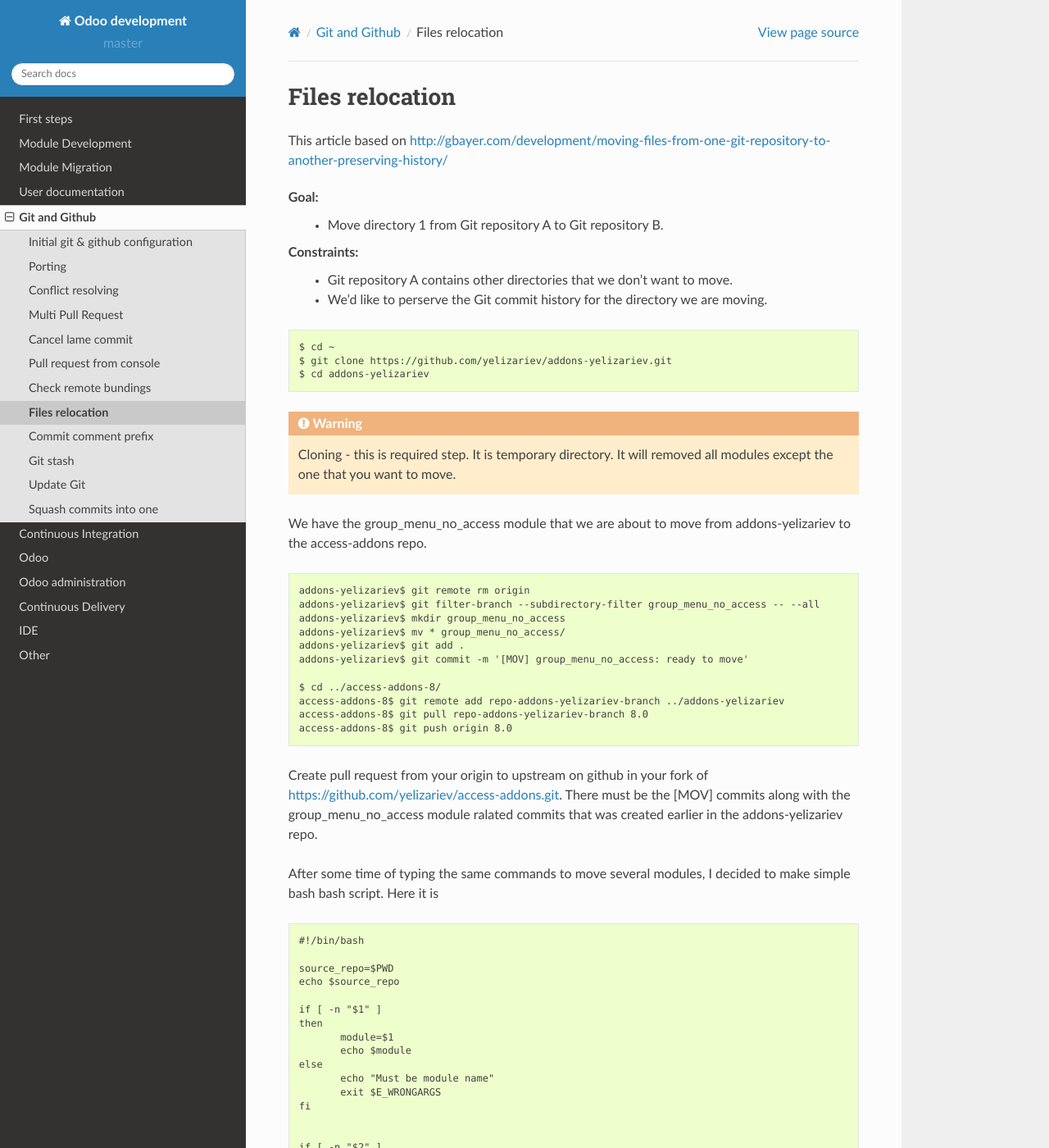
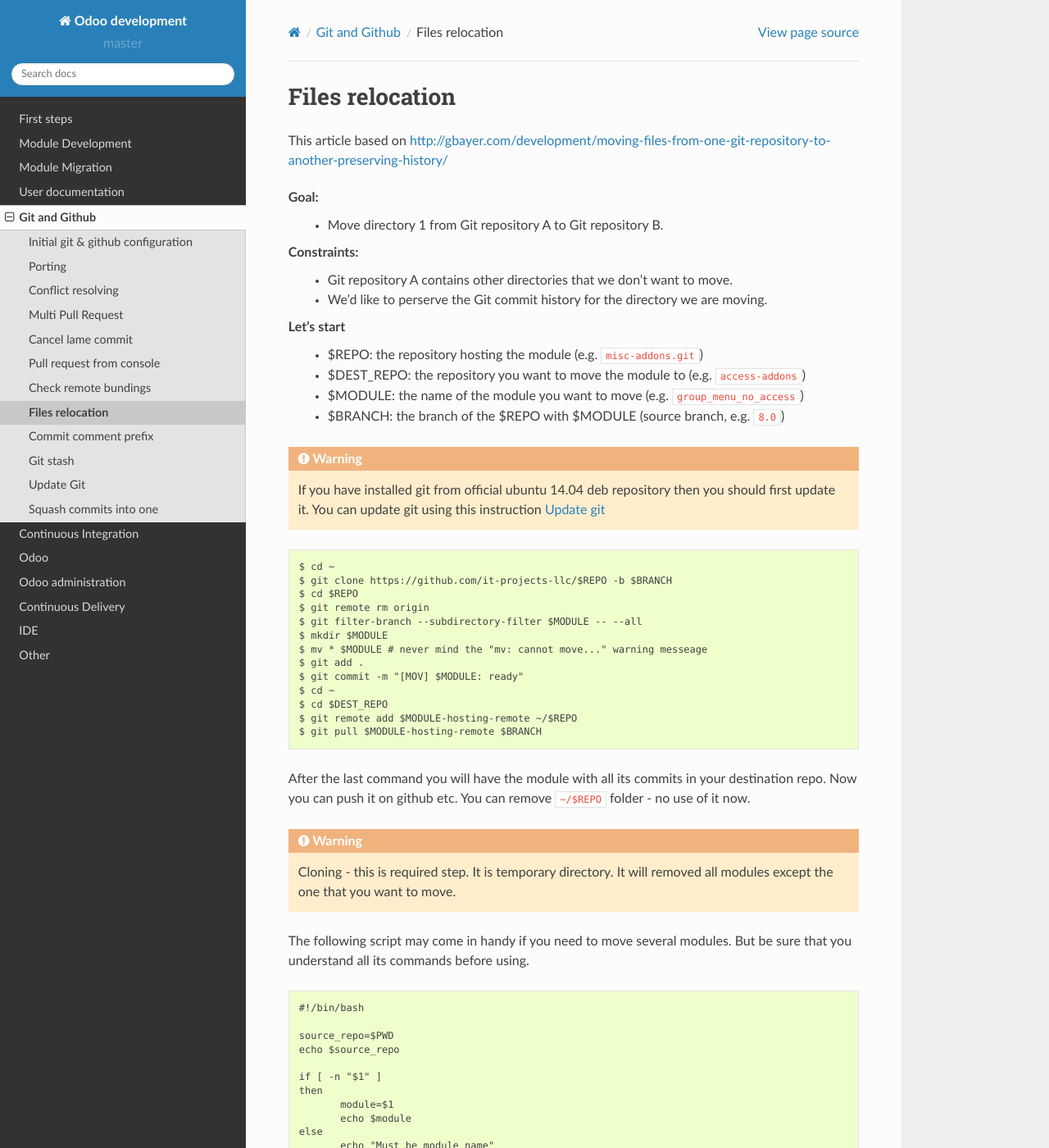
Before and after one commit to itpp-labs/odoo-development, a Sphinx documentation site: the page built from docs/git/files-relocation.rst, in a window 1280 px wide and 1400 px high. Shown: the whole window at 82% size. Built offline with Sphinx 7.4.7 and the Read the Docs theme 2.0.0, drawn with Linux system fonts in a browser that asks for light colours; pages that are not in the unit, such as notebooks, are missing from menus; some of the changed text lies outside the part shown.

Commit message:
[REF] docs/git/files-relocation: use bash variables in commands so one may copy-paste them

```diff
--- a/docs/git/files-relocation.rst
+++ b/docs/git/files-relocation.rst
@@ -8,40 +8,36 @@
 Constraints:
  - Git repository A contains other directories that we don’t want to move.
  - We’d like to perserve the Git commit history for the directory we are moving.
+Let's start
+ - $REPO: the repository hosting the module (e.g. ``misc-addons.git``)
+ - $DEST_REPO: the repository you want to move the module to (e.g. ``access-addons``)
+ - $MODULE: the name of the module you want to move (e.g. ``group_menu_no_access``)
+ - $BRANCH: the branch of the $REPO with $MODULE (source branch, e.g. ``8.0``)
+
+.. warning:: If you have installed git from official ubuntu 14.04 deb repository then you should first update it. You can update git using this instruction :doc:`Update git<git_update>`
 
 ::
 
  $ cd ~
- $ git clone https://github.com/yelizariev/addons-yelizariev.git
- $ cd addons-yelizariev
+ $ git clone https://github.com/it-projects-llc/$REPO -b $BRANCH
+ $ cd $REPO
+ $ git remote rm origin
+ $ git filter-branch --subdirectory-filter $MODULE -- --all
+ $ mkdir $MODULE
+ $ mv * $MODULE # never mind the "mv: cannot move..." warning messeage
+ $ git add .
+ $ git commit -m "[MOV] $MODULE: ready"
+ $ cd ~
+ $ cd $DEST_REPO
+ $ git remote add $MODULE-hosting-remote ~/$REPO
+ $ git pull $MODULE-hosting-remote $BRANCH
 
+After the last command you will have the module with all its commits in your destination repo.
+Now you can push it on github etc. You can remove ``~/$REPO`` folder - no use of it now.
 
 .. warning:: Cloning - this is required step. It is temporary directory. It will removed all modules except the one that you want to move.
 
-We have the group_menu_no_access module that we are about to move from addons-yelizariev
-to the access-addons repo.
-
-::
-
- addons-yelizariev$ git remote rm origin
- addons-yelizariev$ git filter-branch --subdirectory-filter group_menu_no_access -- --all
- addons-yelizariev$ mkdir group_menu_no_access
- addons-yelizariev$ mv * group_menu_no_access/
- addons-yelizariev$ git add .
- addons-yelizariev$ git commit -m '[MOV] group_menu_no_access: ready to move'
-
- $ cd ../access-addons-8/
- access-addons-8$ git remote add repo-addons-yelizariev-branch ../addons-yelizariev
- access-addons-8$ git pull repo-addons-yelizariev-branch 8.0
- access-addons-8$ git push origin 8.0
-
-Create pull request from your origin to upstream on github in your fork
-of https://github.com/yelizariev/access-addons.git.
-There must be the [MOV] commits along with the group_menu_no_access module ralated commits
-that was created earlier in the addons-yelizariev repo.
-
-After some time of typing the same commands to move several modules, I
-decided to make simple bash bash script. Here it is
+The following script may come in handy if you need to move several modules. But be sure that you understand all its commands before using.
 
 ::
 
@@ -99,10 +95,6 @@
 $ cd ~
 $ chmod +x movemodule.sh
 
-If you have installed git from official ubuntu 14.04 deb repository then
-you should first update it. You can update git using this instruction
-:doc:`Update git<git_update>`
-
 To do the moving of group_menu_no_access from addons-yelizariev to access-addons
 with the movemodule.sh take the following steps.
 
@@ -113,12 +105,8 @@
  $ cd addons-yelizariev
 
 This part is the same as moving without the script.
-But then I type only one command instead of ten in case of fully manual approach.
+But then I type only one command instead of many in case of fully manual approach.
 
 ::
 
-    addons-yelizarie$ ../movemodule.sh group_menu_no_access ../access-addons 8.0
-
-I assume here that the addons-yelizariev directory would be placed in your home
-directory along with the access-addons directory. Be  sure that you are on the 8.0 branches
-in both of your addons-yelizariev and access-addons.
+    addons-yelizarie$ ~/movemodule.sh group_menu_no_access ~/access-addons 8.0
```
